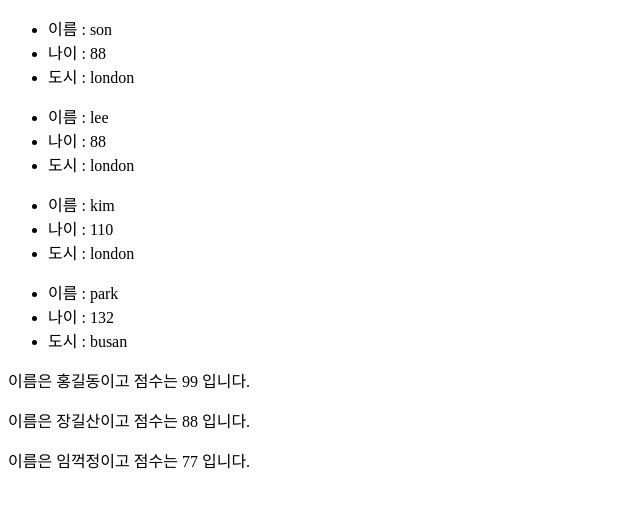
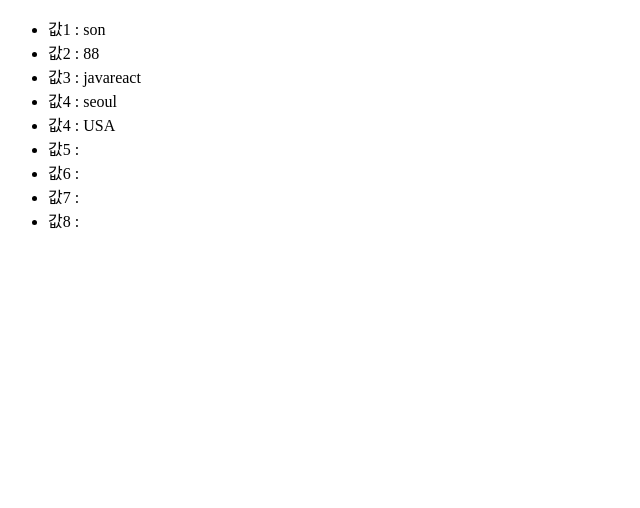
Before and after one commit to yumin359/react, a React (Vite) app: page / in a window 1280 px wide. Shown: the top 508 px of the page, without its empty margins (0-640 px from the left). Built offline with nearby package versions, Linux system fonts and the light colour scheme.

Commit message:
0701 jsx 내에서 {}로 js 코드 작성 가능, 출력 가능 유무가 타입마다 다르다

```diff
--- /dev/null
+++ b/src/App9.jsx
@@ -0,0 +1,29 @@
+function App9() {
+  const val1 = "son"; // son
+  const val2 = 88; // 88
+  const val3 = ["java", "react"]; // javareact
+  const val4 = { city: "seoul", country: "USA" }; // 얜 오류라 나눠 써야 함
+  const val5 = true; // 오류는 아닌데 출력이 안 됨
+  const val6 = false; // 오류는 아닌데 출력이 안 됨
+  const val7 = null; // 오류는 아닌데 출력이 안 됨
+  const val8 = undefined; // 오류는 아닌데 출력이 안 됨
+
+  return (
+    <>
+      <ul>
+        <li>값1 : {val1}</li>
+        <li>값2 : {val2}</li>
+        <li>값3 : {val3}</li>
+        {/*<li>값4 : {val4}</li> 이건 안 됨 */}
+        <li>값4 : {val4.city}</li>
+        <li>값4 : {val4.country}</li>
+        <li>값5 : {val5}</li>
+        <li>값6 : {val6}</li>
+        <li>값7 : {val7}</li>
+        <li>값8 : {val8}</li>
+      </ul>
+    </>
+  );
+}
+
+export default App9;
--- a/src/main.jsx
+++ b/src/main.jsx
@@ -1,9 +1,9 @@
 import { StrictMode } from "react";
 import { createRoot } from "react-dom/client";
-import App8 from "./App8.jsx";
+import App9 from "./App9.jsx";
 
 createRoot(document.getElementById("root")).render(
   <StrictMode>
-    <App8 />
+    <App9 />
   </StrictMode>,
 );
```
